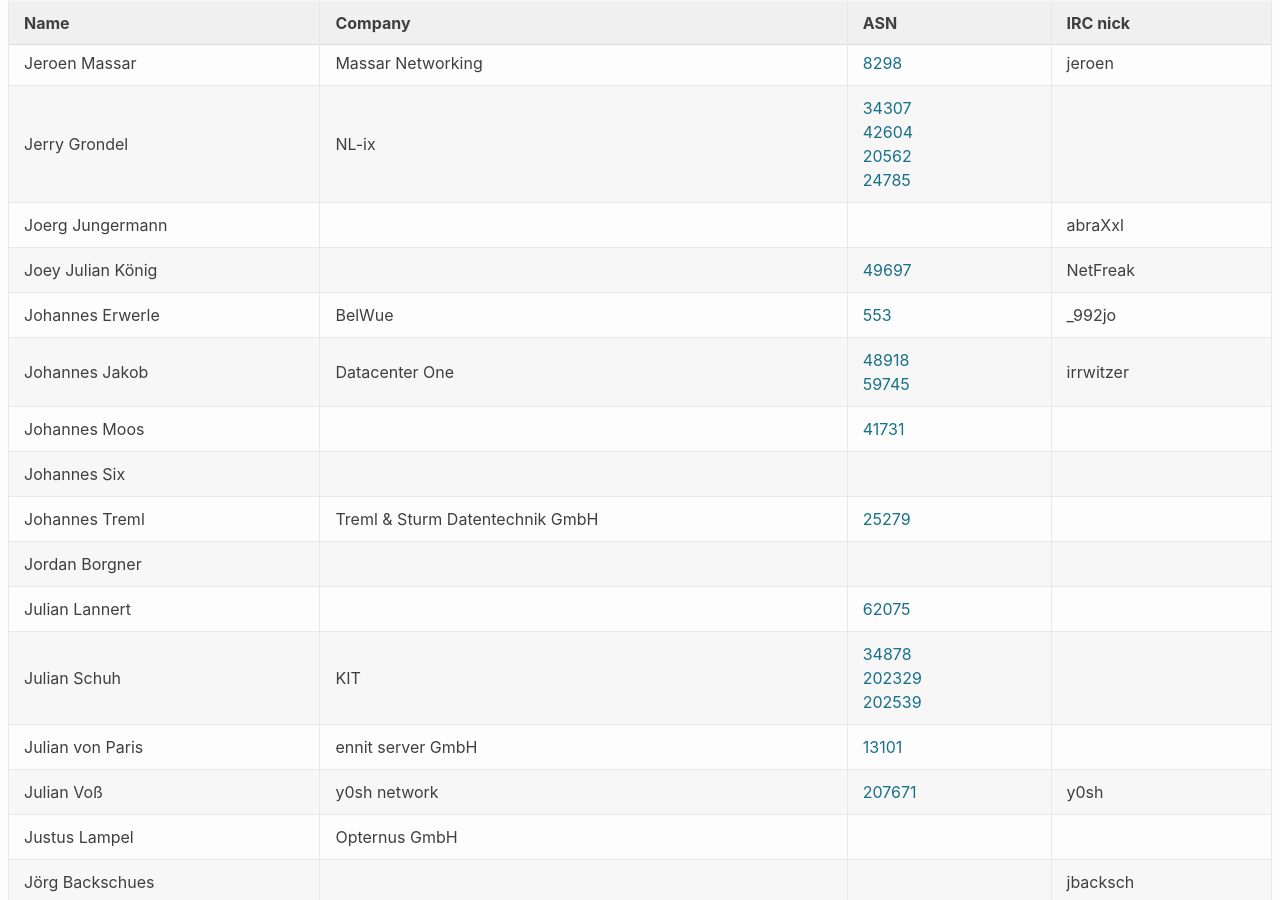
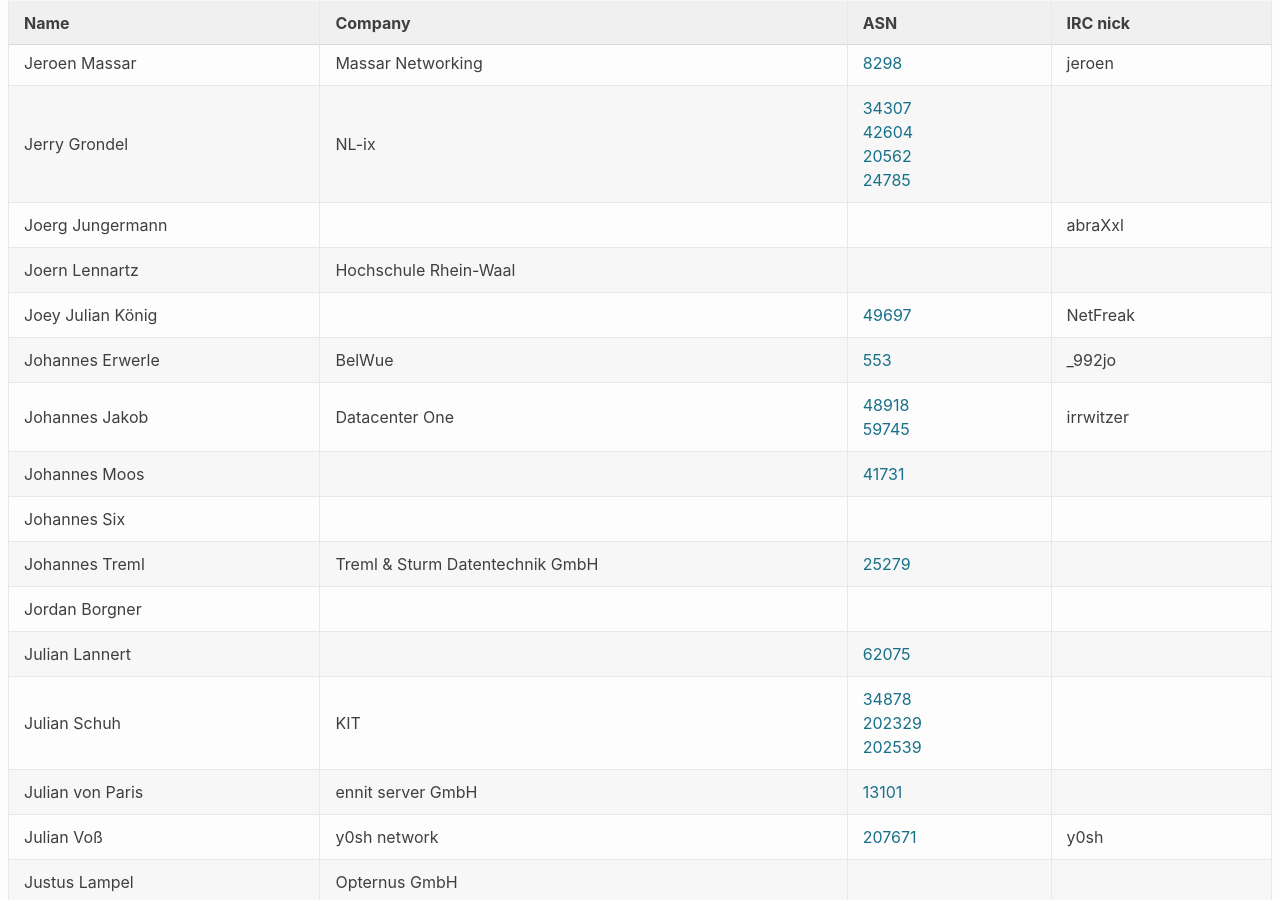
Before and after one commit to denog/pretix-attendeelist, a Jekyll site: the page built from index.markdown, in a window 1280 px wide and 900 px high, scrolled down 6895 px. Built offline with Jekyll 4.4.1, drawn with Linux system fonts in a browser that asks for light colours.

Commit message:
Latest data: Mon Oct 26 13:26:35 UTC 2020

```diff
--- a/_data/attendees.json
+++ b/_data/attendees.json
@@ -894,6 +894,12 @@
     "asn": null
   },
   {
+    "name": "Joern Lennartz",
+    "company": "Hochschule Rhein-Waal",
+    "irc": null,
+    "asn": null
+  },
+  {
     "name": "Joey Julian König",
     "company": null,
     "irc": "NetFreak",
```
